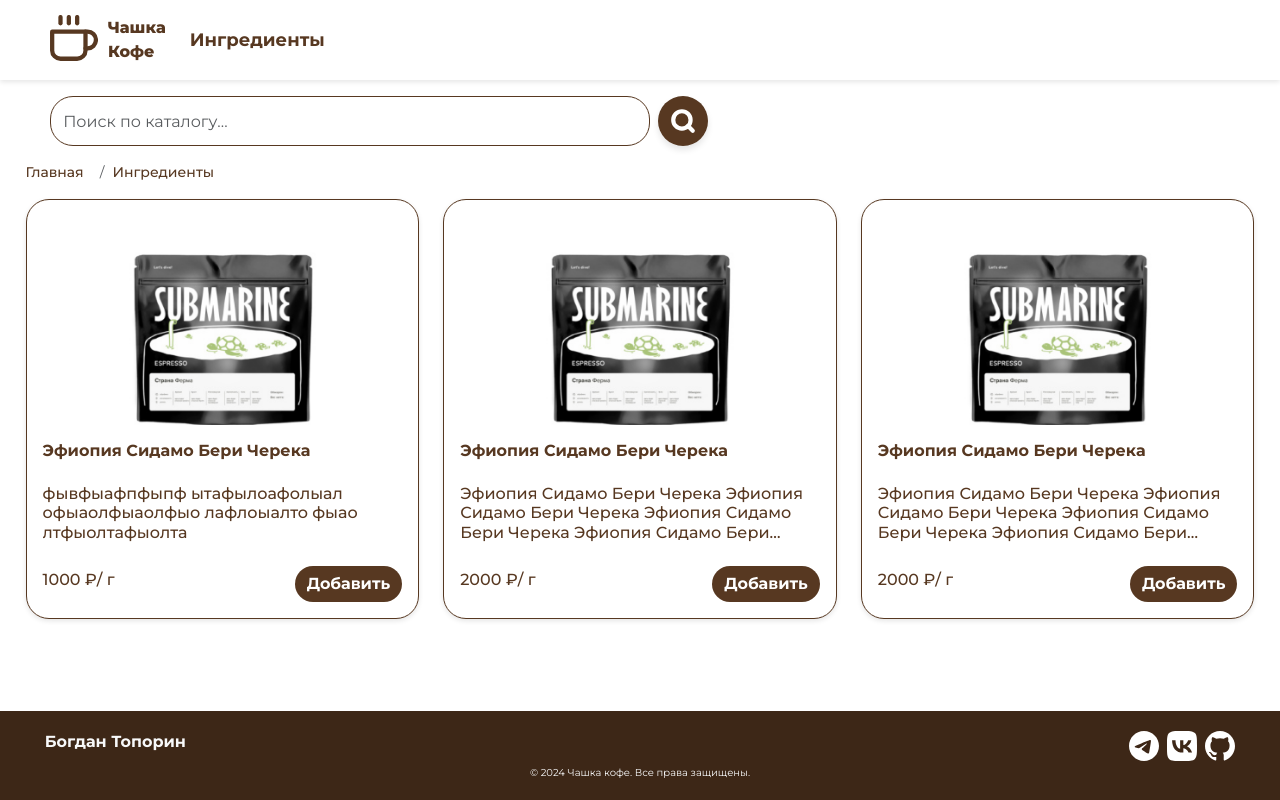
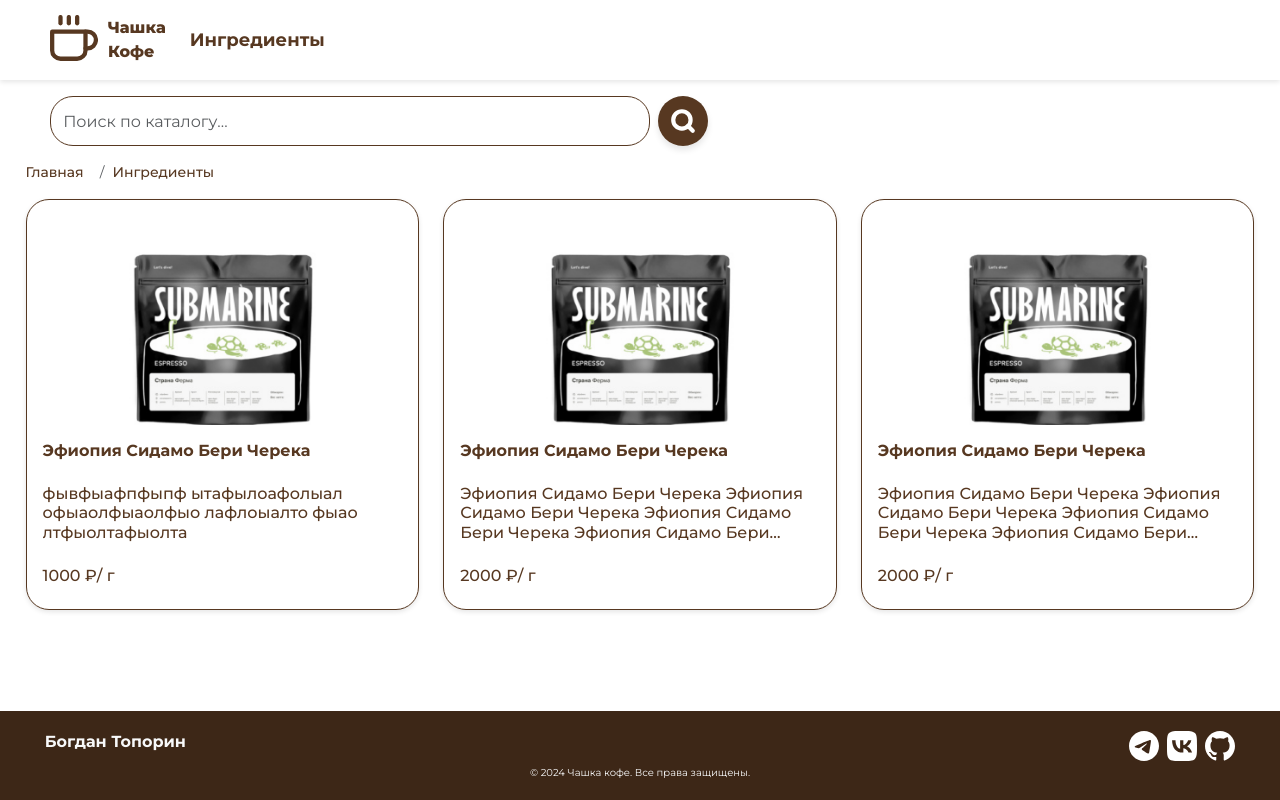
Before and after one commit to BBBtp/WEB-frontend-make-coffe, a React (Vite) app: page /ingredients in a window 1280 px wide. Built offline with nearby package versions, Linux system fonts and the light colour scheme; no server answers.

Commit message:
фикс

```diff
--- a/src/components/ingredient card/IngredientCard.tsx
+++ b/src/components/ingredient card/IngredientCard.tsx
@@ -30,12 +30,7 @@ function IngredientCard( {ingredient}) {
                     </Card.Text>
                     <div className="d-flex justify-content-between flex-row align-items-center">
                         <h6>{ingredient.price} ₽/ {ingredient.unit}</h6>
-                        <Button
-                            variant="success"
-                            className="custom-button d-flex align-items-center gap-1"
-                        >
-                            Добавить
-                        </Button>
+
                     </div>
                 </Card.Body>
             </Card>
```
